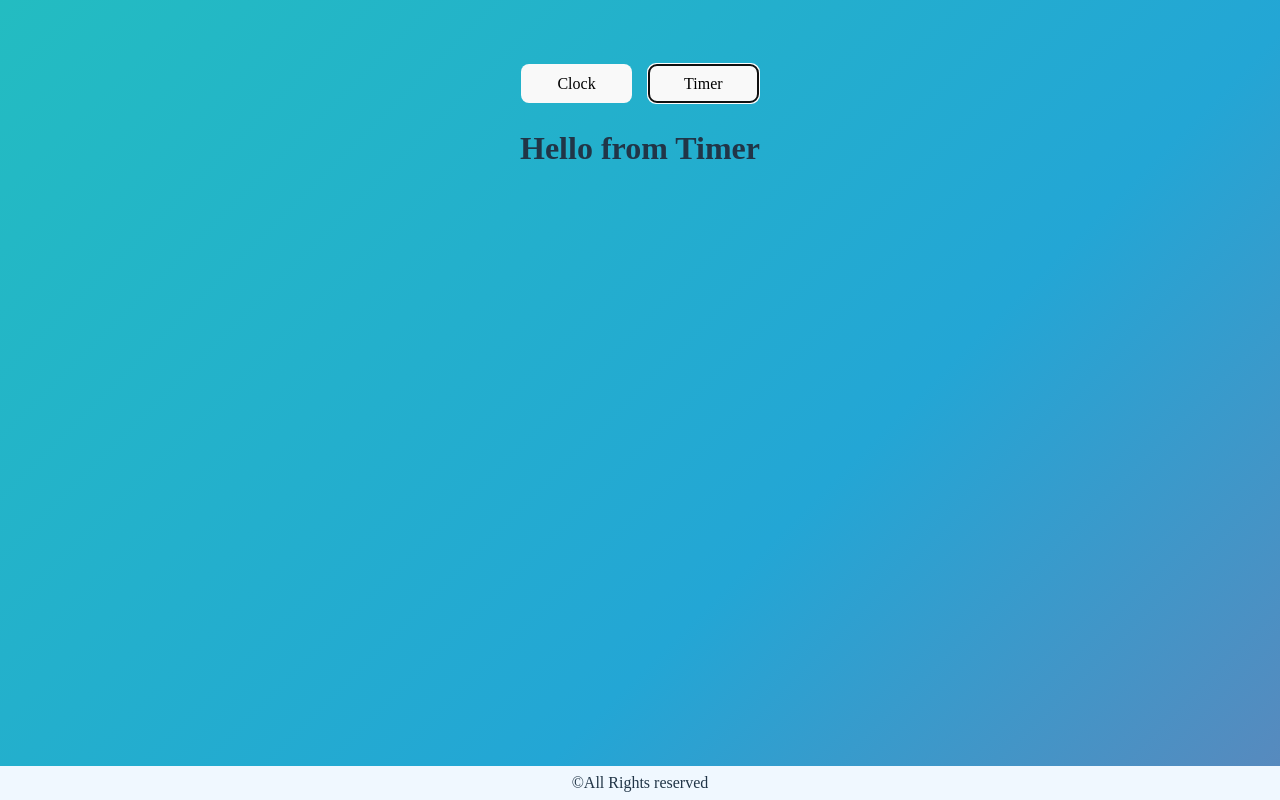
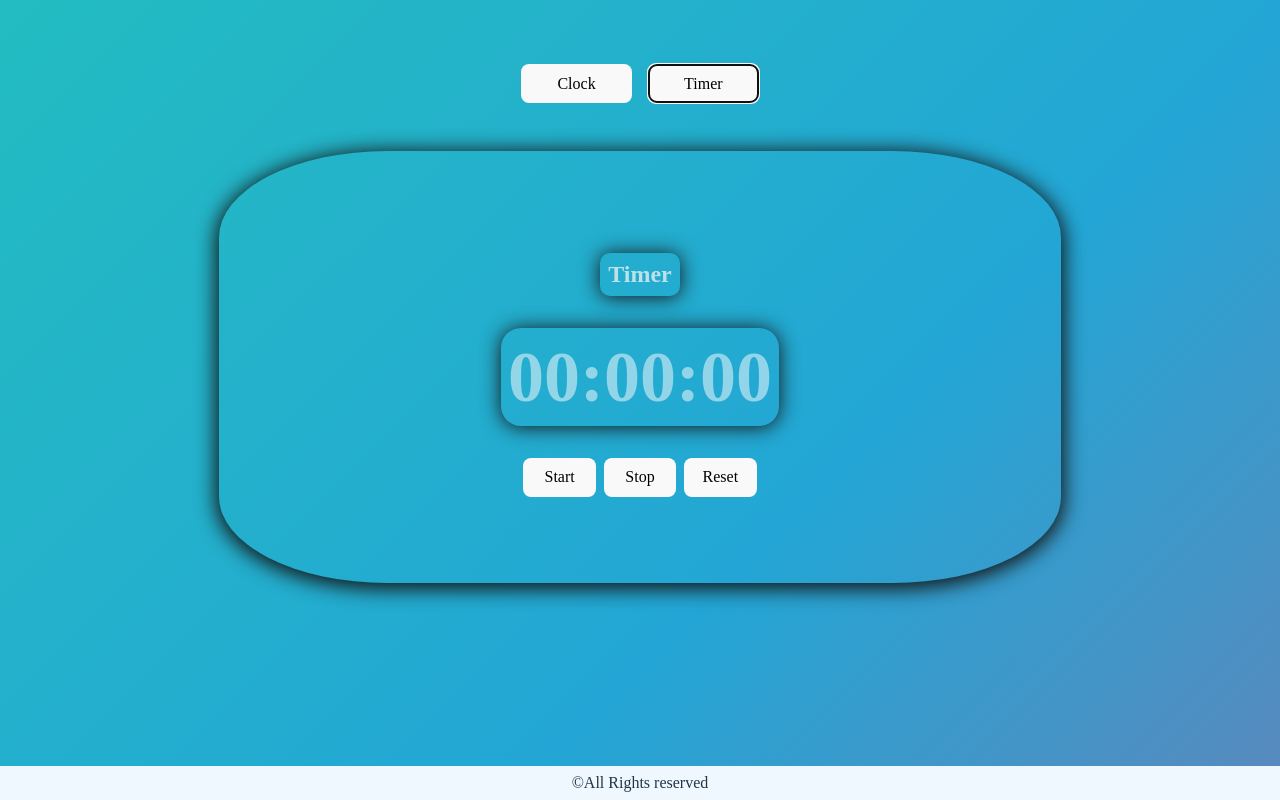
Before and after one commit to ChrGyoshev/react-timer, a React (Vite) app in the folder timer/: page / in a window 1280 px wide. Both pictures are taken after a click on the button "Timer". Built offline with nearby package versions, Linux system fonts and the light colour scheme.

Commit message:
added timer component and some styling to it

```diff
--- a/timer/src/components/Timer.jsx
+++ b/timer/src/components/Timer.jsx
@@ -1,7 +1,25 @@
+import styles from "./Timer.module.css";
+import { useState, useEffect } from "react";
 function Timer() {
+  const [started, setIsStarted] = useState(false);
   return (
     <>
-      <h1>Hello from Timer</h1>
+      <section className={styles["clock-wrapper"]}>
+        <article>
+          <h1 className={styles.date}>Timer</h1>
+        </article>
+
+        <article>
+          <h1 className={styles.clock}>00:00:00</h1>
+        </article>
+        <div className={styles["button-wrapper"]}>
+          <button type="button" onClick={() => setIsStarted(!started)}>
+            {started ? "Pause" : "Start"}
+          </button>
+          <button type="button">Stop</button>
+          <button type="button">Reset</button>
+        </div>
+      </section>
     </>
   );
 }
--- a/timer/src/components/Time.jsx
+++ b/timer/src/components/Timer.module.css
@@ -1,29 +1,48 @@
-import { useEffect, useState } from "react";
-import styles from "./Time.module.css";
-const Time = () => {
-  const [time, setTime] = useState(new Date());
+.clock-wrapper {
+  display: flex;
+  flex-direction: column;
+  justify-content: center;
+  align-items: center;
+  padding: 1rem 2.3rem;
+  height: 50vh;
+  width: 60vw;
+  margin-top: 3rem;
+  background: linear-gradient(to right, #3a1c71);
+  border-radius: 20%;
 
-  useEffect(() => {
-    const currenttime = setInterval(() => {
-      setTime(new Date());
-    }, 1000);
+  box-shadow: 0px 3px 20px 3px #131515;
+}
 
-    return () => clearInterval(currenttime);
-  }, []);
+.clock-wrapper .date {
+  font-size: 1.5rem;
+  padding: 0.5rem;
 
-  return (
-    <>
-      <section className={styles["clock-wrapper"]}>
-        <article>
-          <h1 className={styles.date}>{time.toLocaleDateString()}</h1>
-        </article>
+  border-radius: 10px;
+  color: rgba(247, 244, 243, 0.73);
+  box-shadow: 0px 1px 20px 0px #131515;
+}
 
-        <article>
-          <h1 className={styles.clock}>{time.toLocaleTimeString()}</h1>
-        </article>
-      </section>
-    </>
-  );
-};
+.clock-wrapper .clock {
+  font-size: 4.5rem;
+  box-shadow: 0px 1px 20px 0px #131515;
+  margin: 0rem 20rem 2rem;
+  padding: 0.1em;
+  color: rgba(255, 255, 255, 0.505);
 
-export default Time;
+  border-radius: 20px;
+}
+
+.button-wrapper {
+  display: flex;
+  align-items: center;
+  justify-content: center;
+  gap: 0.5rem;
+}
+
+.button-wrapper button {
+  display: flex;
+  width: 10%;
+  align-items: center;
+  justify-content: center;
+  margin-bottom: 1rem;
+}
```
